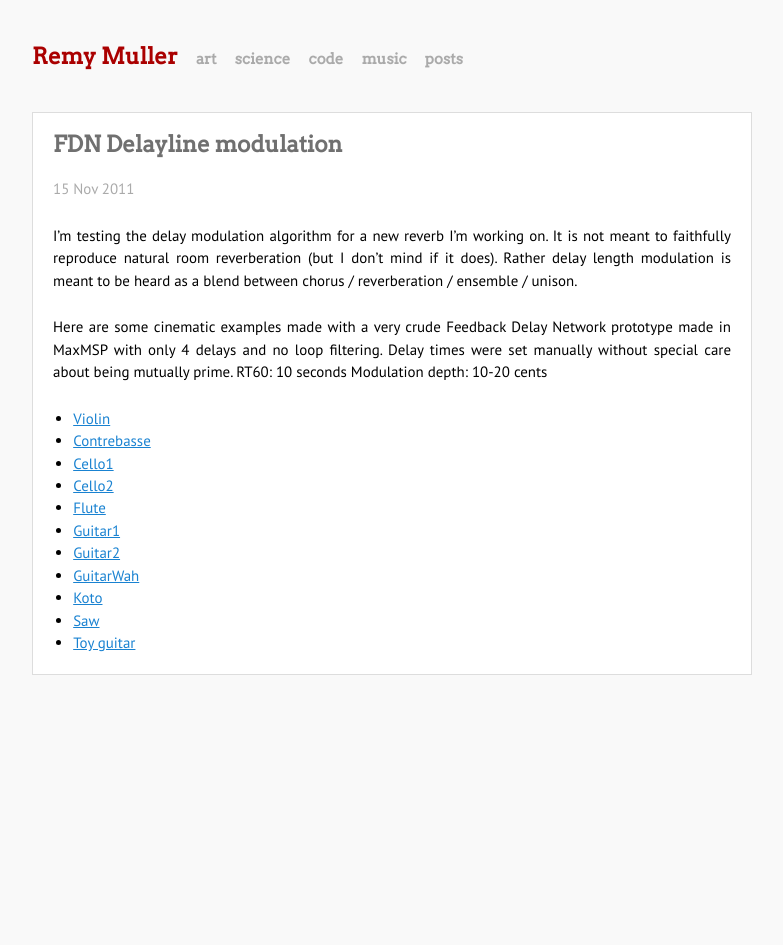
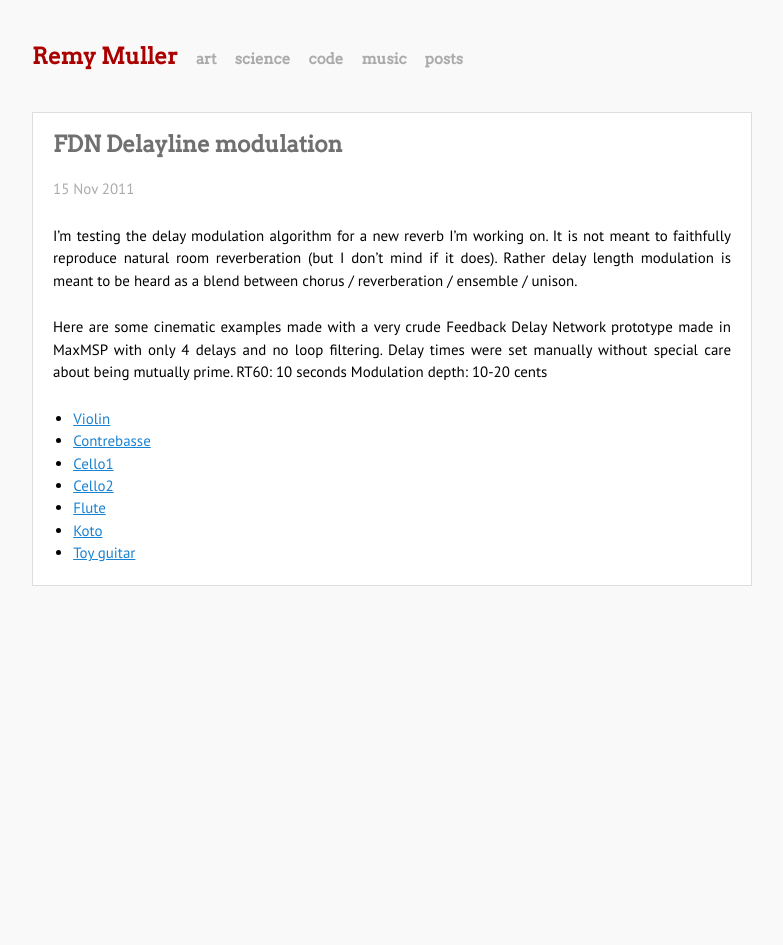
Before and after one commit to remymuller/remymuller.github.io, a Jekyll site: the page built from _posts/2011-11-15-spark-verb.markdown, in a window 1280 px wide. Shown: the whole page, without its empty margins (248-1031 px from the left). Built offline with Jekyll 4.4.1, drawn with Linux system fonts in a browser that asks for light colours.

Commit message:
remove some links

```diff
--- a/_posts/2011-11-15-spark-verb.markdown
+++ b/_posts/2011-11-15-spark-verb.markdown
@@ -30,9 +30,5 @@ Modulation depth: 10-20 cents
 * [Cello1]({{ site.url }}/sounds/mp3/SparkVerb_Cello.mp3)
 * [Cello2]({{ site.url }}/sounds/mp3/SparkVerb_Cello2.mp3)
 * [Flute]({{ site.url }}/sounds/mp3/SparkVerb_Flute.mp3)
-* [Guitar1]({{ site.url }}/sounds/mp3/SparkVerb_Guitar1.mp3)
-* [Guitar2]({{ site.url }}/sounds/mp3/SparkVerb_Guitar2.mp3)
-* [GuitarWah]({{ site.url }}/sounds/mp3/SparkVerb_GuitarWah.mp3)
 * [Koto]({{ site.url }}/sounds/mp3/SparkVerb_Koto.mp3)
-* [Saw]({{ site.url }}/sounds/mp3/SparkVerb_SAw.mp3)
 * [Toy guitar]({{ site.url }}/sounds/mp3/SparkVerb_TriggeredGuitar.mp3)
```
